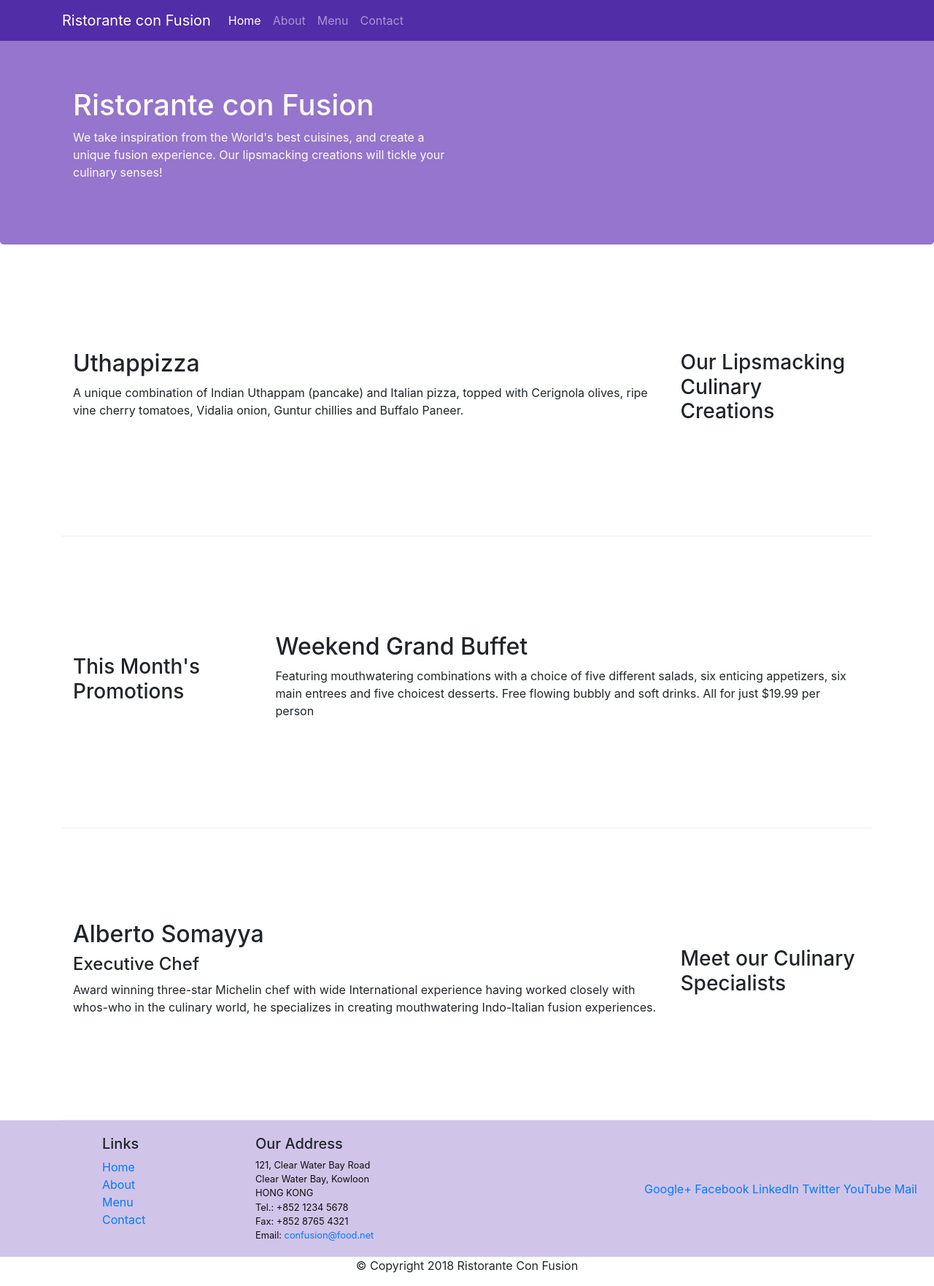
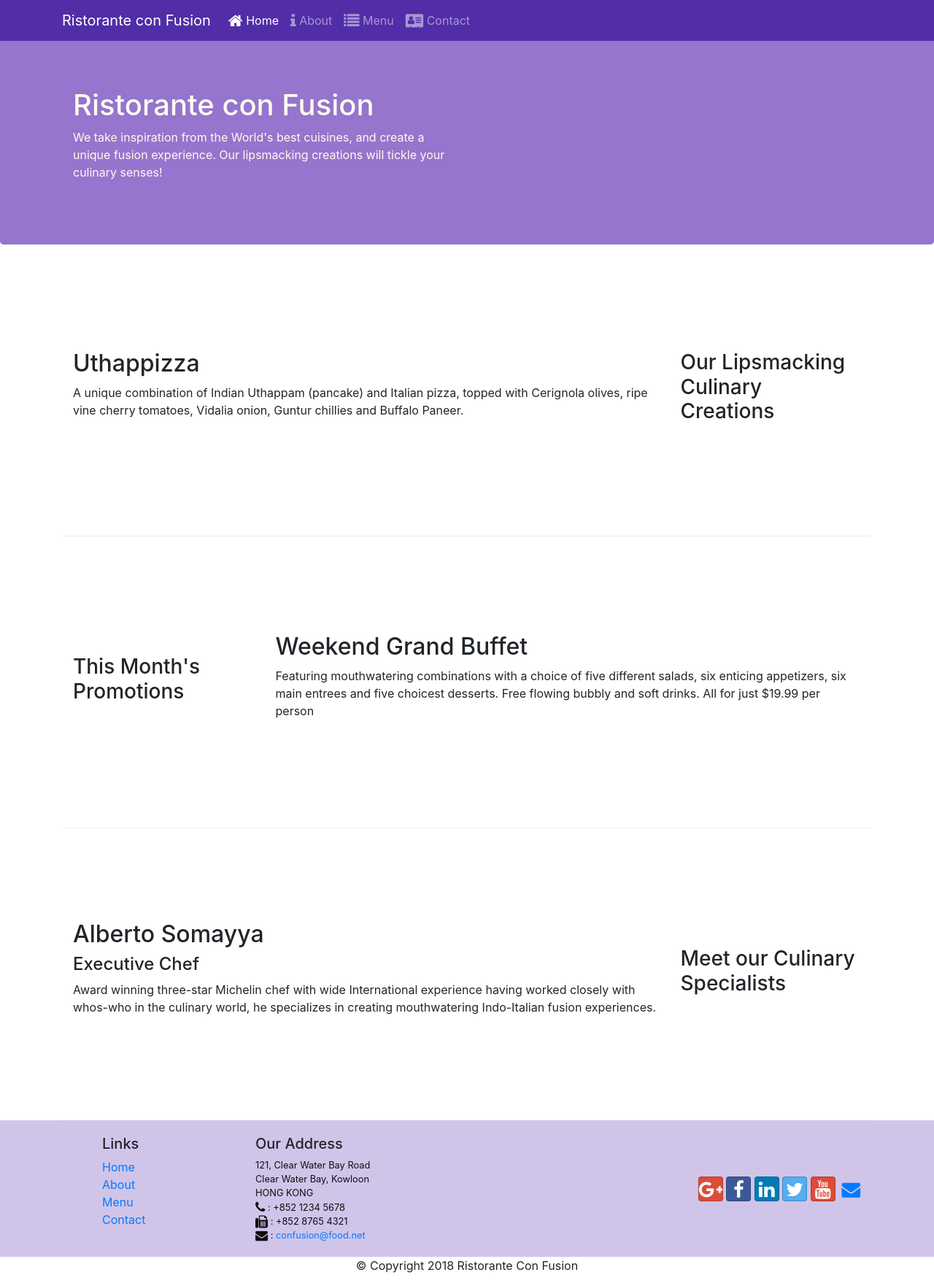
Before and after one commit to karankochar/A-simple-front-end-Resturant-App-, a website: page index.html in a window 1280 px wide. Shown: the whole page at 73% size. Drawn offline with nearby package versions, Linux system fonts and the light colour scheme.

Commit message:
Icon fonts:

```diff
--- a/index.html
+++ b/index.html
@@ -9,6 +9,8 @@
 
 <!-- Bootstrap CSS -->
 <link rel="stylesheet" href="node_modules/bootstrap/dist/css/bootstrap.min.css">
+<link rel="stylesheet" href="node_modules/font-awesome/css/font-awesome.min.css">
+<link rel="stylesheet" href="node_modules/bootstrap-social/bootstrap-social.css">
 <link rel="stylesheet" href="css/styles.css">
     <title>Ristorante Con Fusion</title>
 </head>
@@ -22,10 +24,10 @@
       <a class="navbar-brand" href="#">Ristorante con Fusion</a>
       <div class="collapse navbar-collapse" id="Navbar">
     <ul class="navbar-nav mr-auto">
-    <li class="nav-item active"><a class="nav-link" href="#">Home</a></li>
-    <li class="nav-item"><a class="nav-link" href="aboutus.html">About</a></li>
-    <li class="nav-item"><a class="nav-link" href="#">Menu</a></li>
-    <li class="nav-item"><a class="nav-link" href="#">Contact</a></li> </ul>
+    <li class="nav-item active"><a class="nav-link" href="#"><span class="fa fa-home fa-lg"></span> Home</a></li>
+    <li class="nav-item"><a class="nav-link" href="aboutus.html"><span class="fa fa-info fa-lg"></span> About</a></li>
+    <li class="nav-item"><a class="nav-link" href="#"><span class="fa fa-list fa-lg"></span> Menu</a></li>
+    <li class="nav-item"><a class="nav-link" href="#"><span class="fa fa-address-card fa-lg"></span> Contact</a></li> </ul>
       </div>
 
 
@@ -90,7 +92,7 @@
                 <div class="col-4 offset-1 col-sm-2">
                     <h5>Links</h5>
                     <ul class="list-unstyled">
-                        <li><a href="index.html">Home</a></li>
+                        <li><a href="#">Home</a></li>
                         <li><a href="aboutus.html">About</a></li>
                         <li><a href="#">Menu</a></li>
                         <li><a href="#">Contact</a></li>
@@ -102,19 +104,19 @@
 		              121, Clear Water Bay Road<br>
 		              Clear Water Bay, Kowloon<br>
 		              HONG KONG<br>
-		              Tel.: +852 1234 5678<br>
-		              Fax: +852 8765 4321<br>
-		              Email: <a href="mailto:confusion@food.net">confusion@food.net</a>
+		              <i class="fa fa-phone fa-lg"></i> : +852 1234 5678<br>
+		              <i class="fa fa-fax fa-lg"></i> : +852 8765 4321<br>
+		              <i class="fa fa-envelope fa-lg"></i> : <a href="mailto:confusion@food.net">confusion@food.net</a>
 		           </address>
                 </div>
                 <div class="col-12 col-sm-4 align-self-center">
                     <div class="text-center">
-                        <a href="http://google.com/+">Google+</a>
-                        <a href="http://www.facebook.com/profile.php?id=">Facebook</a>
-                        <a href="http://www.linkedin.com/in/">LinkedIn</a>
-                        <a href="http://twitter.com/">Twitter</a>
-                        <a href="http://youtube.com/">YouTube</a>
-                        <a href="mailto:">Mail</a>
+                        <a class="btn btn-social-icon btn-google" href="http://google.com/+"><i class="fa fa-google-plus fa-lg"></i></a>
+                        <a class="btn btn-social-icon btn-facebook" href="http://www.facebook.com/profile.php?id="><i class="fa fa-facebook fa-lg"></i></a>
+                        <a class="btn btn-social-icon btn-linkedin" href="http://www.linkedin.com/in/"><i class="fa fa-linkedin fa-lg"></i></a>
+                        <a class="btn btn-social-icon btn-twitter" href="http://twitter.com/"><i class="fa fa-twitter fa-lg"></i></a>
+                        <a class="btn btn-social-icon btn-google" href="http://youtube.com/"><i class="fa fa-youtube fa-lg"></i></a>
+                        <a class="btn btn-social-icon" href="mailto:"><i class="fa fa-envelope fa-lg"></i></a>
                     </div>
                 </div>
            </div>
--- a/package.json
+++ b/package.json
@@ -15,6 +15,8 @@
   },
   "dependencies": {
     "bootstrap": "^4.0.0",
+    "bootstrap-social": "^5.1.1",
+    "font-awesome": "^4.7.0",
     "jquery": "^3.3.1",
     "popper.js": "^1.12.9"
   }
```
Also changed, not shown: aboutus.html (+9 -7 lines), 1 other file.
